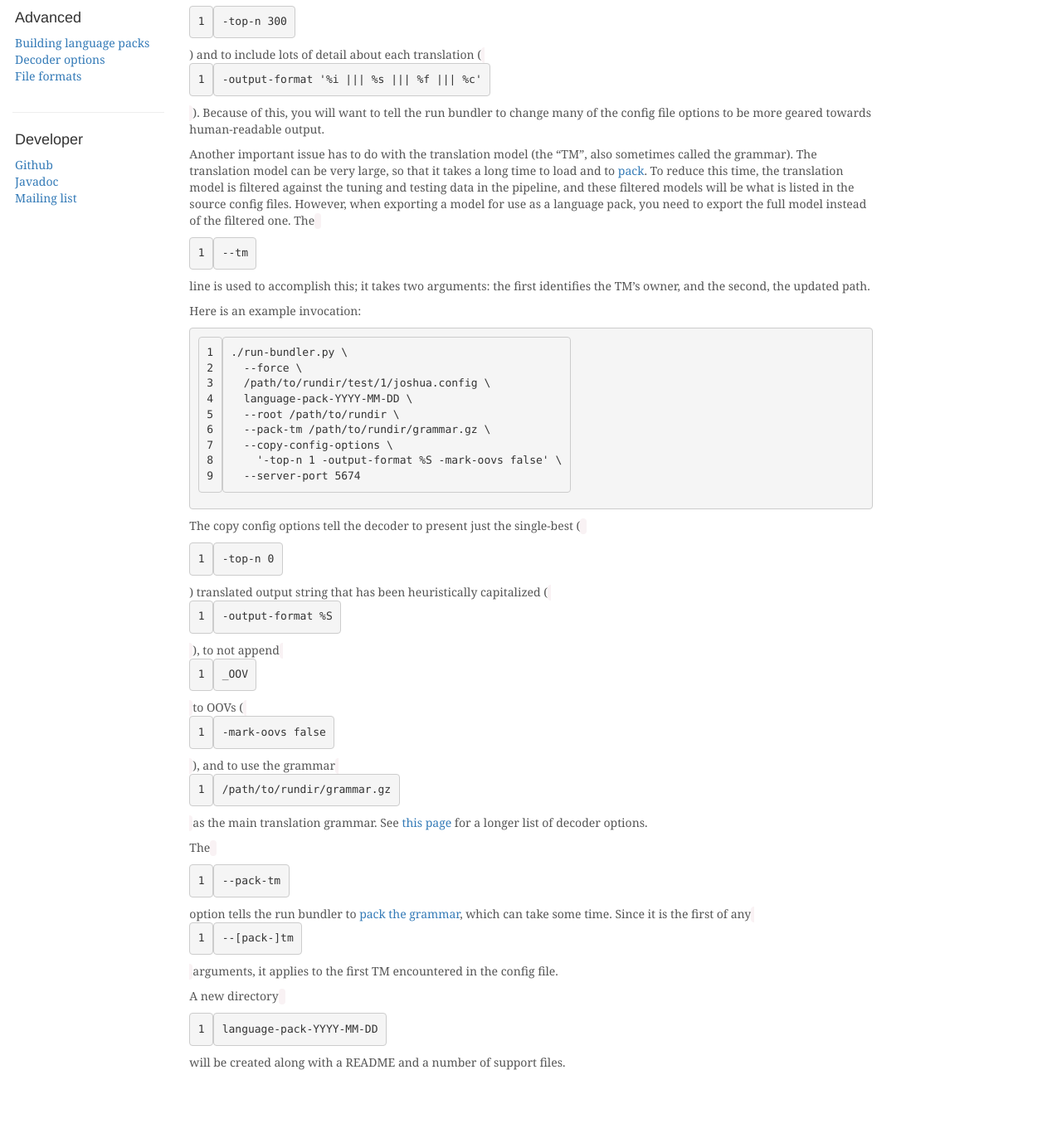
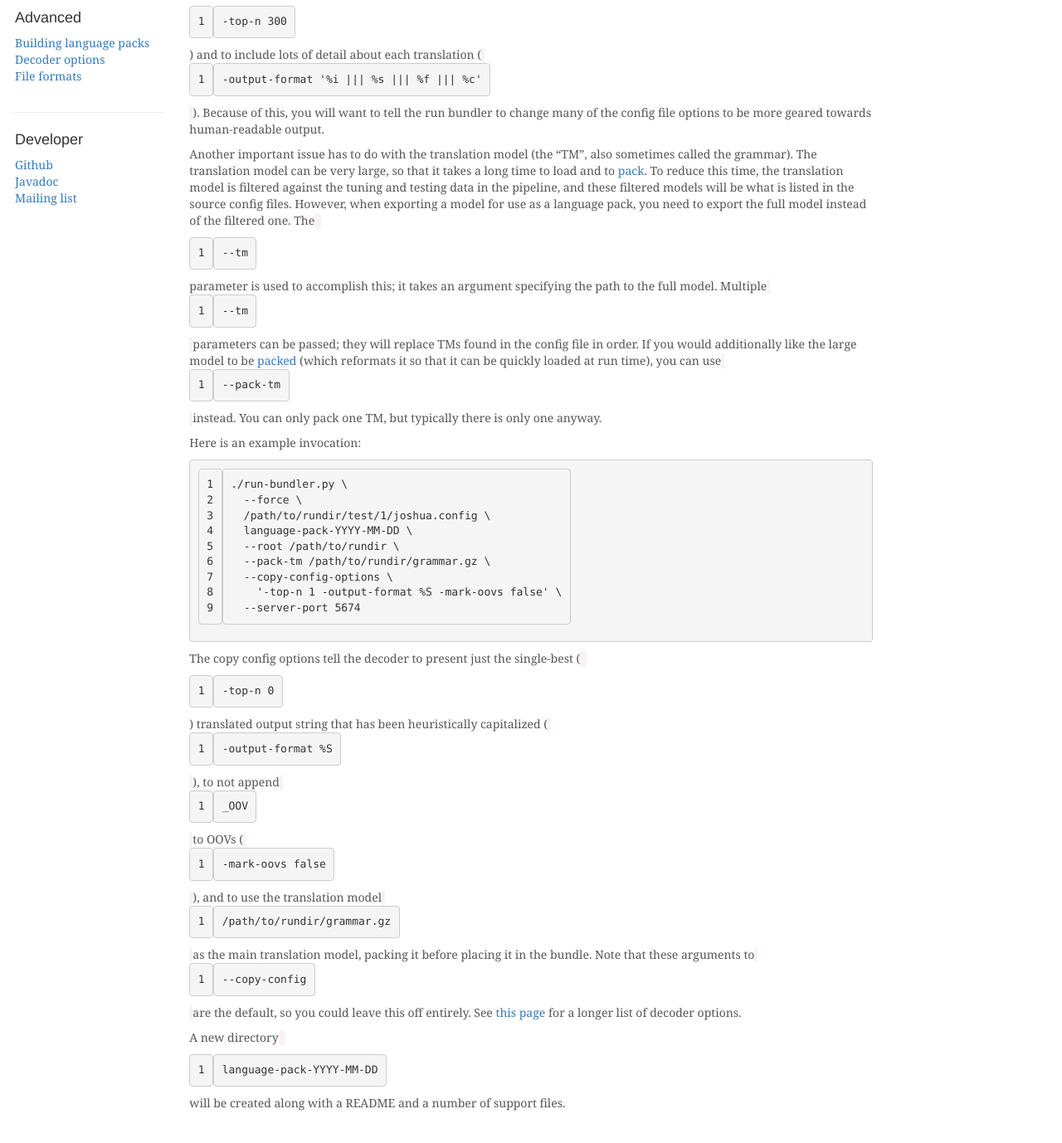
Before and after one commit to joshua-decoder/joshua-decoder.github.com, a Jekyll site: the page built from 6.0/bundle.md, in a window 1280 px wide and 1400 px high, scrolled down 658 px. Shown: the top 1378 px of the window at 83% size. Built offline with Jekyll 4.4.1, drawn with Linux system fonts in a browser that asks for light colours; nearby versions of some CDN libraries; comment, search, counter and statistics services are not loaded; before the commit the page ends 2009 px from its top, so only the background shows below that.

Commit message:
cleared up description for language packs

```diff
--- a/6.0/bundle.md
+++ b/6.0/bundle.md
@@ -44,9 +44,14 @@ very large, so that it takes a long time to load and to
 filtered against the tuning and testing data in the pipeline, and
 these filtered models will be what is listed in the source config
 files. However, when exporting a model for use as a language pack, you
-need to export the full model instead of the filtered one. The `--tm`
-line is used to accomplish this; it takes two arguments: the first
-identifies the TM's owner, and the second, the updated path.
+need to export the full model instead of the filtered one. The
+`--tm` parameter is used to accomplish this; it takes an argument
+specifying the path to the full model. Multiple `--tm` parameters can
+be passed; they will replace TMs found in the config file in order. If
+you would additionally like the large model to be
+[packed](packing.html) (which reformats it so that it can be quickly
+loaded at run time), you can use `--pack-tm` instead. You can only
+pack one TM, but typically there is only one anyway.
 
 Here is an example invocation:
 
@@ -63,14 +68,11 @@ Here is an example invocation:
 The copy config options tell the decoder to present just the
 single-best (`-top-n 0`) translated output string that has been
 heuristically capitalized (`-output-format %S`), to not append `_OOV`
-to OOVs (`-mark-oovs false`), and to use the grammar
-`/path/to/rundir/grammar.gz` as the main translation grammar. See
-[this page](decoder.html) for a longer list of decoder options.
-
-The `--pack-tm` option tells the run bundler to
-[pack the grammar](packing.html), which can take some time. Since it
-is the first of any `--[pack-]tm` arguments, it applies to the first
-TM encountered in the config file.
+to OOVs (`-mark-oovs false`), and to use the translation model
+`/path/to/rundir/grammar.gz` as the main translation model, packing it
+before placing it in the bundle. Note that these arguments to
+`--copy-config` are the default, so you could leave this off entirely.
+See [this page](decoder.html) for a longer list of decoder options.
 
 A new directory `language-pack-YYYY-MM-DD` will be created along with
 a README and a number of support files.
```
